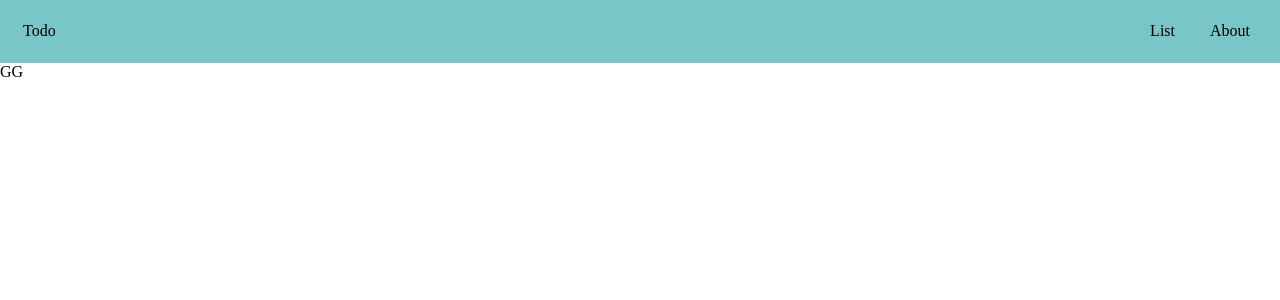
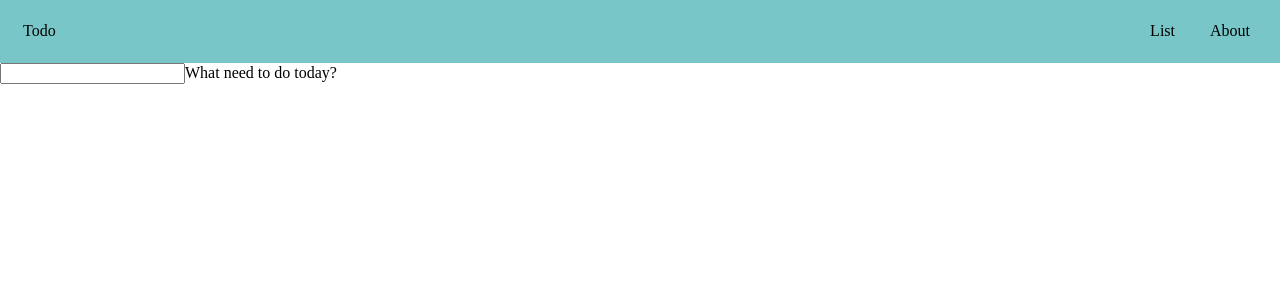
Before and after one commit to DmitryVoloshin/TS-Hooks-todo, a React (Create React App) app: page / in a window 1280 px wide. Shown: the top 300 px of the page. Built offline with nearby package versions, Linux system fonts and the light colour scheme.

Commit message:
new comp todo-form

```diff
--- a/src/App.tsx
+++ b/src/App.tsx
@@ -2,13 +2,16 @@ import React from 'react';
 
 import './App.css';
 import Header from './components/header/header';
+import TodoForm from './components/todo-form/todo-form';
 
 const App: React.FC = ( ) =>{
   return(
-    <div>
+    <>
       <Header/>
-      <span>GG</span>
-    </div>
+      <div className="">
+          <TodoForm/>
+      </div>
+    </>
   )
 }
 
--- /dev/null
+++ b/src/components/todo-form/todo-form.tsx
@@ -0,0 +1,14 @@
+import React from 'react';
+
+const TodoForm: React.FC = ( ) =>{
+    return(
+        <div className="todo-form_block">
+            <input type="text" id="title"/>
+            <label htmlFor="title" className="active">
+                What need to do today?
+            </label>
+        </div>
+    )
+}
+
+export default TodoForm
```
Also changed, not shown: 1 other file (tests, documents, lock files or other folders).
